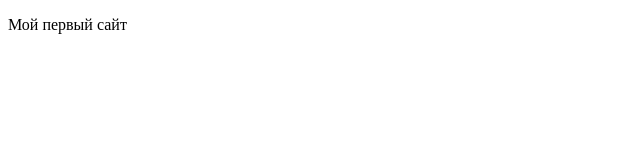
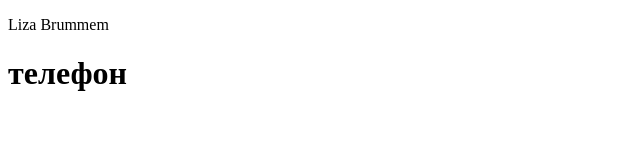
Before and after one commit to marumasha/brummensite, a plain HTML site: page index.html in a window 1280 px wide. Shown: the whole page, without its empty margins (0-640 px from the left). Drawn offline with Linux system fonts and the light colour scheme.

Commit message:
Добавлены правли в HTML-index

```diff
--- a/index.html
+++ b/index.html
@@ -10,7 +10,8 @@
 
 
 <body>
-     <p>Мой первый сайт</p>
+     <p>Liza Brummem</p>
+     <h1>телефон</h1>
 </body>
 
 
```
